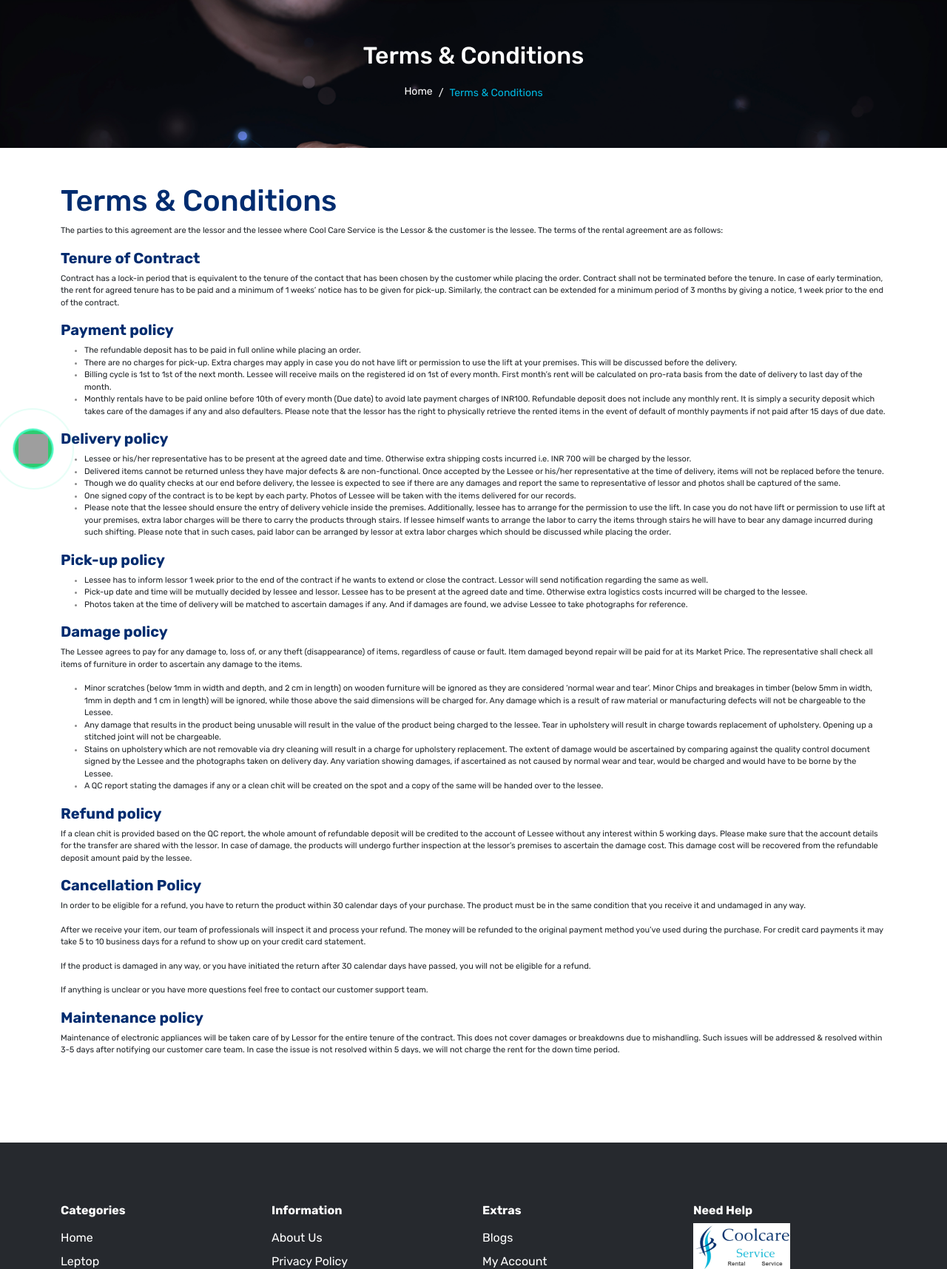
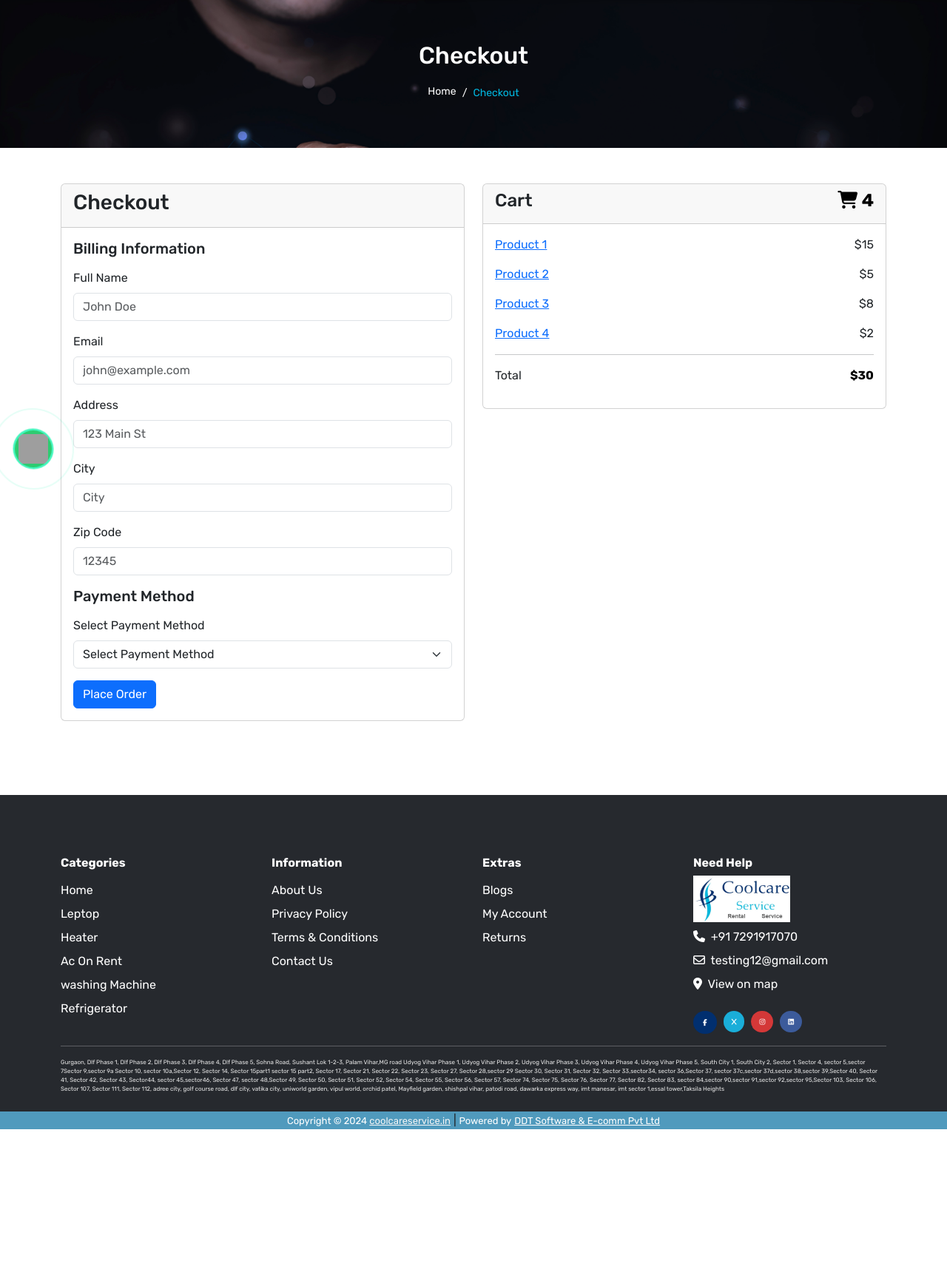
Before and after one commit to mahendrasahani/coolcareservices, a PHP site: page /checkout.html in a window 1280 px wide. Shown: the part 143-1859 px from the top of the page at 74% size. After the commit the page ends 1670 px from the top, so only its background shows below. Run offline with PHP 8.4, Linux system fonts and the light colour scheme; some libraries are stand-ins or nearby versions; grey boxes are pictures that could not be loaded.

Commit message:
checkout

```diff
--- a/about_us.html
+++ b/about_us.html
@@ -29,7 +29,6 @@
             </div>
         </div>
     </section>
-    <!-- harsh -->
      <!-- Top-Header end -->
       <!-- secound-Header -->
     <header class="header" id="section1">
--- a/checkout.html
+++ b/checkout.html
@@ -116,16 +116,17 @@
           <!-- secound-Header end -->
       </header>
         <!-- background image-->
+     <section>
       <section id="banner-image">
         <!-- breadcrumb strat -->
    <div class="container">
        <div class="row">
            <div class="col-md-12 mt-2">
-             <h2 class=" text-white pb-2 pt-5 text-center">Terms & Conditions</h2>
+               <h2 class=" text-white pb-2 pt-5 text-center">Checkout</h2>
                <nav aria-label="breadcrumb" style="margin: 0 auto;">
                    <ol class="breadcrumb d-flex justify-content-center">
                      <li class="breadcrumb-item"><a href="#" class="text-white">Home</a></li>
-                   <li class="breadcrumb-item active pt-1" aria-current="page" style="color: #01b7e0; font-size: 14px;">Terms & Conditions</li>
+                     <li class="breadcrumb-item active pt-1" aria-current="page" style="color: #01b7e0; font-size: 14px;">Checkout</li>
                    </ol>
                  </nav>
            </div>
@@ -133,65 +134,119 @@
    </div>
     <!-- breadcrumb end -->
     </section>
-   <!-- background image end-->
-     <!-- Terms & Conditions-->
-    <section class="mt-5">
-        <div class="container">
+
+      <!-- breadcrumb strat -->
+
+  </section>
+   <!-- breadcrumb end -->
+    <!-- Checkout start -->
+    <section>
+      <div class="container mt-5">
+        <div class="row justify-content-center">
+          <div class="col-md-6">
+            <div class="card">
+              <div class="card-header">
+                <h3 class="card-title">Checkout</h3>
+              </div>
+              <div class="card-body">
+                <!-- Billing Information -->
+                <h5 class="mb-3">Billing Information</h5>
+                <form>
+                  <div class="mb-3">
+                    <label for="fullName" class="form-label">Full Name</label>
+                    <input type="text" class="form-control" id="fullName" placeholder="John Doe" required>
+                  </div>
+                  <div class="mb-3">
+                    <label for="email" class="form-label">Email</label>
+                    <input type="email" class="form-control" id="email" placeholder="john@example.com" required>
+                  </div>
+                  <div class="mb-3">
+                    <label for="address" class="form-label">Address</label>
+                    <input type="text" class="form-control" id="address" placeholder="123 Main St" required>
+                  </div>
+                  <div class="mb-3">
+                    <label for="city" class="form-label">City</label>
+                    <input type="text" class="form-control" id="city" placeholder="City" required>
+                  </div>
+                  <div class="mb-3">
+                    <label for="zipCode" class="form-label">Zip Code</label>
+                    <input type="text" class="form-control" id="zipCode" placeholder="12345" required>
+                  </div>
+
+                  <!-- Payment Method -->
+                  <h5 class="mb-3">Payment Method</h5>
+                  <div class="mb-3">
+                    <label for="paymentMethod" class="form-label">Select Payment Method</label>
+                    <select class="form-select" id="paymentMethod" required>
+                      <option value="" selected disabled>Select Payment Method</option>
+                      <option value="creditCard">Razorpay</option>
+                      <option value="paypal">Cash on Delivery(COD)</option>
+                    </select>
+                  </div>
+
+                  <!-- Credit Card Information -->
+                  <div id="creditCardInfo" style="display: none;">
+                    <h5 class="mb-3">Razorpay Information</h5>
+                    <div class="mb-3">
+                      <label for="cardNumber" class="form-label">ID</label>
+                      <input type="text" class="form-control" id="cardNumber" placeholder="XXXX-XXXX-XXXX-XXXX">
+                    </div>
                     <div class="row">
-
-                <div class="col-md-12 p-tag">
-                    <h1 class="custom-text-color">Terms & Conditions</h1>
-                    <p>The parties to this agreement are the lessor and the lessee where Cool Care Service is the Lessor & the customer is the lessee. The terms of the rental agreement are as follows:</p>
-                    <h5 class="fw-bold custom-text-color">
-                        Tenure of Contract
-                    </h5>
-                    <p>Contract has a lock-in period that is equivalent to the tenure of the contact that has been chosen by the customer while placing the order. Contract shall not be terminated before the tenure. In case of early termination, the rent for agreed tenure has to be paid and a minimum of 1 weeks’ notice has to be given for pick-up. Similarly, the contract can be extended for a minimum period of 3 months by giving a notice, 1 week prior to the end of the contract.</p>
-                    <h5 class="fw-bold custom-text-color">Payment policy</h5>
-                    <ul>
-                        <li> The refundable deposit has to be paid in full online while placing an order.</li>
-                        <li> There are no charges for pick-up. Extra charges may apply in case you do not have lift or permission to use the lift at your premises. This will be discussed before the delivery.</li>
-                        <li> Billing cycle is 1st to 1st of the next month. Lessee will receive mails on the registered id on 1st of every month. First month’s rent will be calculated on pro-rata basis from the date of delivery to last day of the month.</li>
-                        <li> Monthly rentals have to be paid online before 10th of every month (Due date) to avoid late payment charges of INR100. Refundable deposit does not include any monthly rent. It is simply a security deposit which takes care of the damages if any and also defaulters. Please note that the lessor has the right to physically retrieve the rented items in the event of default of monthly payments if not paid after 15 days of due date.</li>
-
-                    </ul>
-                    <h5 class="fw-bold custom-text-color">Delivery policy</h5>
-                    <ul>
-                        <li>Lessee or his/her representative has to be present at the agreed date and time. Otherwise extra shipping costs incurred i.e. INR 700 will be charged by the lessor.</li>
-                        <li> Delivered items cannot be returned unless they have major defects & are non-functional. Once accepted by the Lessee or his/her representative at the time of delivery, items will not be replaced before the tenure.</li>
-                        <li> Though we do quality checks at our end before delivery, the lessee is expected to see if there are any damages and report the same to representative of lessor and photos shall be captured of the same.</li>
-                        <li> One signed copy of the contract is to be kept by each party. Photos of Lessee will be taken with the items delivered for our records.</li>
-                        <li>  Please note that the lessee should ensure the entry of delivery vehicle inside the premises. Additionally, lessee has to arrange for the permission to use the lift. In case you do not have lift or permission to use lift at your premises, extra labor charges will be there to carry the products through stairs. If lessee himself wants to arrange the labor to carry the items through stairs he will have to bear any damage incurred during such shifting. Please note that in such cases, paid labor can be arranged by lessor at extra labor charges which should be discussed while placing the order.</li>
-                    </ul>
-                    <h5 class="fw-bold custom-text-color">Pick-up policy</h5>
-                    <ul>
-                        <li>Lessee has to inform lessor 1 week prior to the end of the contract if he wants to extend or close the contract. Lessor will send notification regarding the same as well.</li>
-                        <li>Pick-up date and time will be mutually decided by lessee and lessor. Lessee has to be present at the agreed date and time. Otherwise extra logistics costs incurred will be charged to the lessee.</li>
-                        <li>Photos taken at the time of delivery will be matched to ascertain damages if any. And if damages are found, we advise Lessee to take photographs for reference.</li>
-                    </ul>
-                    <h5 class="fw-bold custom-text-color">Damage policy</h5>
-                    <p>The Lessee agrees to pay for any damage to, loss of, or any theft (disappearance) of items, regardless of cause or fault. Item damaged beyond repair will be paid for at its Market Price. The representative shall check all items of furniture in order to ascertain any damage to the items.
-                    </p>
-                    <ul>
-                        <li> Minor scratches (below 1mm in width and depth, and 2 cm in length) on wooden furniture will be ignored as they are considered ‘normal wear and tear’. Minor Chips and breakages in timber (below 5mm in width, 1mm in depth and 1 cm in length) will be ignored, while those above the said dimensions will be charged for. Any damage which is a result of raw material or manufacturing defects will not be chargeable to the Lessee.</li>
-                        <li> Any damage that results in the product being unusable will result in the value of the product being charged to the lessee. Tear in upholstery will result in charge towards replacement of upholstery. Opening up a stitched joint will not be chargeable.</li>
-                        <li> Stains on upholstery which are not removable via dry cleaning will result in a charge for upholstery replacement. The extent of damage would be ascertained by comparing against the quality control document signed by the Lessee and the photographs taken on delivery day. Any variation showing damages, if ascertained as not caused by normal wear and tear, would be charged and would have to be borne by the Lessee.</li>
-                        <li>A QC report stating the damages if any or a clean chit will be created on the spot and a copy of the same will be handed over to the lessee.</li>
-                    </ul>
-                    <h5 class="fw-bold custom-text-color">Refund policy</h5>
-                    <p>If a clean chit is provided based on the QC report, the whole amount of refundable deposit will be credited to the account of Lessee without any interest within 5 working days. Please make sure that the account details for the transfer are shared with the lessor. In case of damage, the products will undergo further inspection at the lessor’s premises to ascertain the damage cost. This damage cost will be recovered from the refundable deposit amount paid by the lessee.</p>
-                    <h5 class="fw-bold custom-text-color">Cancellation Policy</h5>
-                    <p>In order to be eligible for a refund, you have to return the product within 30 calendar days of your purchase. The product must be in the same condition that you receive it and undamaged in any way.</p>
-                    <p>After we receive your item, our team of professionals will inspect it and process your refund. The money will be refunded to the original payment method you’ve used during the purchase. For credit card payments it may take 5 to 10 business days for a refund to show up on your credit card statement.</p>
-                    <p>If the product is damaged in any way, or you have initiated the return after 30 calendar days have passed, you will not be eligible for a refund.</p>
-                    <p>If anything is unclear or you have more questions feel free to contact our customer support team.</p>
-                    <h5 class="fw-bold custom-text-color">Maintenance policy
-                    </h5>
-                    <p>Maintenance of electronic appliances will be taken care of by Lessor for the entire tenure of the contract. This does not cover damages or breakdowns due to mishandling. Such issues will be addressed & resolved within 3-5 days after notifying our customer care team. In case the issue is not resolved within 5 days, we will not charge the rent for the down time period.</p>
+                      <div class="col-md-6 mb-3">
+                        <label for="expiryDate" class="form-label">Expiry Date</label>
+                        <input type="text" class="form-control" id="expiryDate" placeholder="MM/YY">
+                      </div>
+                      <div class="col-md-6 mb-3">
+                        <label for="cvv" class="form-label">CVV</label>
+                        <input type="text" class="form-control" id="cvv" placeholder="123">
                       </div>
                     </div>
                   </div>
+
+                  <!-- PayPal Information -->
+                  <!-- <div id="paypalInfo" style="display: none;"> -->
+                    <!-- <h5 class="mb-3">PayPal Information</h5> -->
+                    <!-- <p>Login to your PayPal account to complete the purchase.</p> -->
+                  <!-- </div> -->
+
+                  <!-- Submit Button -->
+                  <button type="submit" class="btn btn-primary">Place Order</button>
+                </form>
+              </div>
+            </div>
+          </div>
+          <div class="col-md-6">
+            <div class="card">
+              <div class="card-header">
+                <h4 class="d-flex justify-content-between">Cart
+                  <span class="price" style="color:black">
+                    <i class="fa-solid fa-cart-shopping"></i>
+                    <b>4</b>
+                  </span>
+                </h4>
+              </div>
+                <div class="card-body">
+                  <p class="d-flex justify-content-between">
+                    <a href="#" class="">Product 1</a>
+                     <span class="price">$15</span>
+                    </p>
+                  <p class="d-flex justify-content-between">
+                    <a href="#">Product 2</a>
+                     <span class="price">$5</span>
+                    </p>
+                  <p class="d-flex justify-content-between"><a href="#">Product 3</a> <span class="price">$8</span></p>
+                  <p class="d-flex justify-content-between"><a href="#">Product 4</a> <span class="price">$2</span></p>
+                  <hr>
+                  <p class="d-flex justify-content-between">Total <span class="price" style="color:black"><b>$30</b></span></p>
+                </div>
+            </div>
+
+          </div>
+        </div>
+      </div>
+
     </section>
-    <!-- Terms & Conditions end -->
+    <!-- Checkout end -->
       <!-- footer start-->
       <footer class="footer">
         <div class="container">
@@ -289,6 +344,24 @@
           });
         });
       </script>
+      <script>
+        document.getElementById('paymentMethod').addEventListener('change', function () {
+          var creditCardInfo = document.getElementById('creditCardInfo');
+          var paypalInfo = document.getElementById('paypalInfo');
+
+          if (this.value === 'creditCard') {
+            creditCardInfo.style.display = 'block';
+            paypalInfo.style.display = 'none';
+          } else if (this.value === 'paypal') {
+            creditCardInfo.style.display = 'none';
+            paypalInfo.style.display = 'block';
+          } else {
+            creditCardInfo.style.display = 'none';
+            paypalInfo.style.display = 'none';
+          }
+        });
+      </script>
+
 
   </body>
 </html>
```
Also changed, not shown: css/style.css (line endings or trailing spaces). Lines whose indentation alone changed are shown as unchanged.
